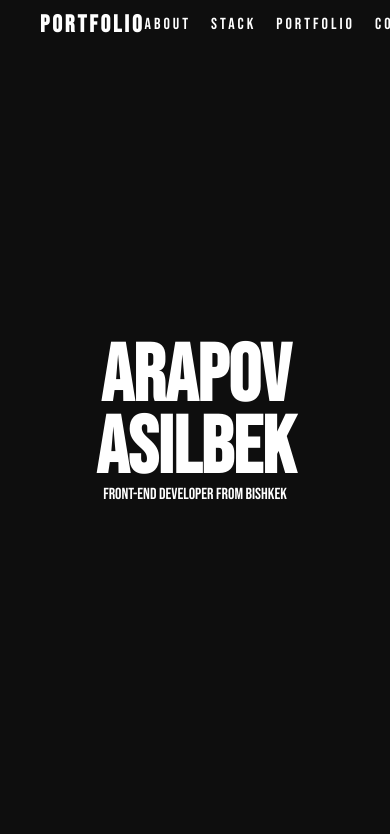
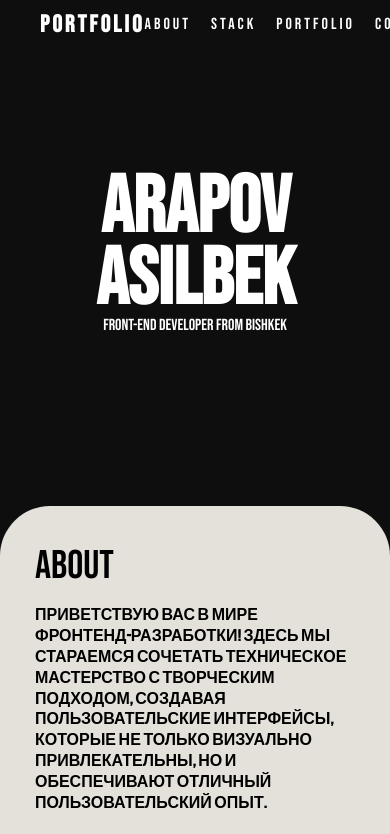
Before and after one commit to TotSamiy2Pac/portfolio, a React (Create React App) app: page / in a window 390 px wide. Shown: the top 834 px of the page. Built offline with nearby package versions, Linux system fonts and the light colour scheme.

Commit message:
fix mobile

```diff
--- a/src/media/media.css
+++ b/src/media/media.css
@@ -42,11 +42,18 @@
   .title {
     font-size: 40px;
   }
+  .section-first {
+    height: 80vh;
+  }
   .section-first .section-first__content .name {
     font-size: 10em;
   }
 }
 @media screen and (max-width: 440px) {
+  .section-first {
+    height: 60vh;
+    position: relative;
+  }
   .section-first .section-first__content .name {
     font-size: 5em;
   }
--- a/src/media/media.scss
+++ b/src/media/media.scss
@@ -72,6 +72,8 @@
     font-size: 40px;
   }
   .section-first {
+    height: 80vh;
+
     & .section-first__content {
       & .name {
         font-size: 10em;
@@ -81,8 +83,9 @@
 }
 
 @media screen and (max-width: 440px){
-
   .section-first {
+    height: 60vh;
+    position: relative;
     & .section-first__content {
       & .name {
         font-size: 5em;
--- a/src/pages/style.css
+++ b/src/pages/style.css
@@ -82,6 +82,7 @@ i {
 
 .section-first {
   height: 100vh;
+  position: sticky;
   z-index: 2;
   top: 0;
   color: white;
--- a/src/pages/style.scss
+++ b/src/pages/style.scss
@@ -82,7 +82,7 @@ i {
 
 .section-first {
   height: 100vh;
-  //position: sticky;
+  position: sticky;
   z-index: 2;
   top: 0;
   color: white;
```
Also changed, not shown: 2 other files (tests, documents, lock files or other folders).
